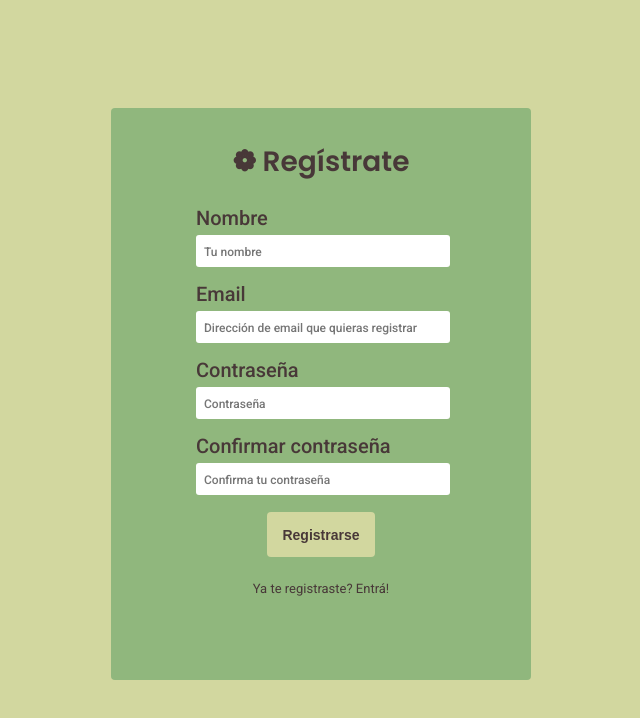
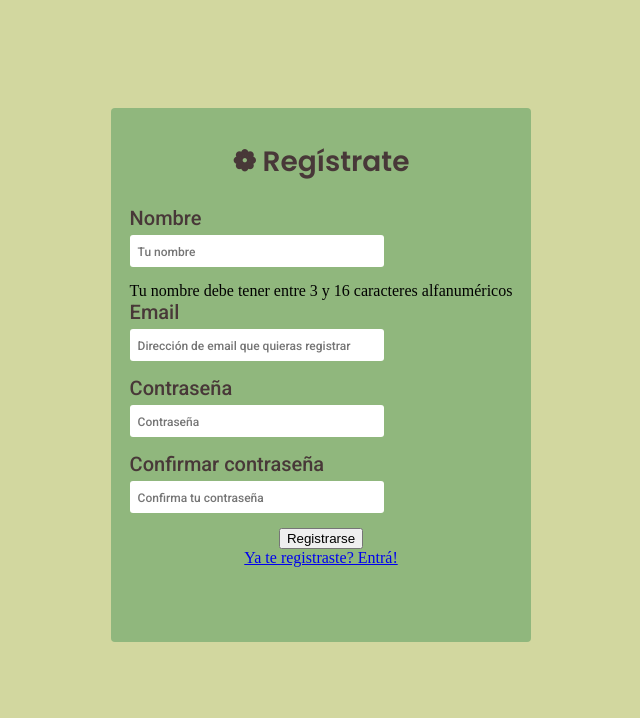
Before and after one commit to jinitsuga/Peka-front, a React (Create React App) app: page /register in a window 1280 px wide. Shown: the top 718 px of the page, without its empty margins (319-959 px from the left). Built offline with nearby package versions, Linux system fonts and the light colour scheme.

Commit message:
refactored register state and state handling functions. Finishing regex/patterns

```diff
--- a/src/Register/Register.js
+++ b/src/Register/Register.js
@@ -6,109 +6,69 @@ import Input from "../Shared/Input/Input";
 import { Form } from "react-router-dom";
 import { Button } from "../Shared/Button";
 import { Enlace } from "../Shared/Enlace";
+import { ErrorMessage } from "../Shared/ErrorMsg";
+// Make one singular handling function for every prop of that state, matching with target name
 
 export default function Register(props) {
-  const [name, setName] = useState({ name: null, error: false });
-  const [email, setEmail] = useState({ email: null, error: false });
-  const [password, setPassword] = useState({ password: null, error: false });
-  const [confirmPassword, setConfirmPassword] = useState({
-    confirmPassword: null,
-    error: false,
+  const [registrationData, setRegistrationData] = useState({
+    name: "",
+    email: "",
+    password: "",
+    passwordConfirm: "",
   });
 
   // Form data to loop through - potentially better in separate file?
   const formData = [
     {
-      name: "Nombre",
+      name: "name",
       label: "Nombre",
-      onChange: handleName,
+      key: 0,
+      onChange: handleChange,
       type: "text",
       required: true,
-      error: name.error,
       errorMessage:
         "Tu nombre debe tener entre 3 y 16 caracteres alfanuméricos",
       placeholder: "Tu nombre",
+      pattern: /^[a-zA-Z0-9_-]{3,16}$/,
     },
     {
-      name: "Email",
+      name: "email",
       label: "Email",
-      onChange: handleEmail,
+      key: 1,
+      onChange: handleChange,
       type: "email",
       required: true,
-      error: email.error,
       errorMessage: "Ese formato de email no es válido.",
       placeholder: "Dirección de email que quieras registrar",
     },
     {
-      name: "Contraseña",
+      name: "password",
       label: "Contraseña",
-      onChange: (e) => {
-        handlePassword(e);
-      },
+      key: 2,
+      onChange: handleChange,
       type: "password",
       required: true,
-      error: password.error,
       errorMessage:
         "Tu contraseña debe tener al menos 8 caracteres, una letra y un número.",
       placeholder: "Contraseña",
     },
     {
-      name: "Confirmar contraseña",
+      name: "passwordConfirm",
       label: "Confirmar contraseña",
-      onChange: handlePasswordConfirmation,
+      key: 3,
+      onChange: handleChange,
       type: "password",
       required: true,
-      error: confirmPassword.error,
       errorMessage: "Las contraseñas no son iguales.",
       placeholder: "Confirma tu contraseña",
     },
   ];
-
-  // Validation / state handling functions
-  function handleName(e) {
-    setName((oldName) => {
-      return { ...oldName, name: e.target.value };
-    });
-    const regex = /^[A-Za-z0-9_-]{2,16}$/;
-    !regex.test(name.name)
-      ? setName((oldName) => {
-          return { ...oldName, error: true };
-        })
-      : setName((oldName) => {
-          return { ...oldName, error: false };
-        });
-  }
-
-  function handleEmail(e) {
-    setEmail((oldEmail) => {
-      return { ...oldEmail, email: e.target.value };
-    });
-    const regex = /^([a-zA-Z0-9._%-]+@[a-zA-Z0-9.-]+.[a-zA-Z]{2,6})*$/;
-    !regex.test(email.email)
-      ? setEmail((oldEmail) => {
-          return { ...oldEmail, error: true };
-        })
-      : setEmail((oldEmail) => {
-          return { ...oldEmail, error: false };
-        });
-  }
-
-  function handlePassword(e) {
-    const regex = /^(?=.*[A-Za-z])(?=.*\d)[A-Za-z\d]{8,}$/;
-    !regex.test(password.password)
-      ? setPassword((oldPw) => {
-          return { ...oldPw, error: true };
-        })
-      : setPassword((oldPw) => {
-          return { ...oldPw, error: false };
-        });
-    setPassword((oldPw) => {
-      return { ...oldPw, password: e.target.value };
-    });
-  }
-  function handlePasswordConfirmation(e) {
-    setConfirmPassword((oldConfirm) => {
-      return { ...oldConfirm, confirmPassword: e.target.value };
+  const nameValid = formData[0].pattern.test(registrationData.name);
+  // state handling function
+  function handleChange(e) {
+    const { name, value } = e.target;
+    setRegistrationData((oldData) => {
+      return { ...oldData, [name]: value };
     });
   }
 
@@ -116,9 +76,23 @@ export default function Register(props) {
     <Wrapper>
       <Title primary>❁ Regístrate</Title>
       <FormWrapper>
-        {formData.map((el, index) => {
-          return <Input {...el} key={index} />;
-        })}
+        <div className="input-wrap">
+          <Input {...formData[0]}></Input>
+          {!nameValid ? (
+            <ErrorMessage>{formData[0].errorMessage}</ErrorMessage>
+          ) : (
+            ""
+          )}
+        </div>
+        <div className="input-wrap">
+          <Input {...formData[1]}></Input>
+        </div>
+        <div className="input-wrap">
+          <Input {...formData[2]}></Input>
+        </div>
+        <div className="input-wrap">
+          <Input {...formData[3]}></Input>
+        </div>
       </FormWrapper>
       <Button>Registrarse</Button>
       <Enlace to="/">Ya te registraste? Entrá!</Enlace>
--- a/src/Shared/Input/ErrorMsg.js
+++ b/src/Shared/ErrorMsg.js
@@ -1,7 +1,7 @@
 import styled, { css } from "styled-components";
 
 const ErrorMessage = styled.span`
-  display: ${(props) => (props.error ? "block" : "none")};
+  display: "block;
   font-size: 12px;
   color: red;
   max-width: 250px;
--- a/src/Shared/Input/Input.js
+++ b/src/Shared/Input/Input.js
@@ -1,12 +1,12 @@
 import React from "react";
 import { InputField } from "./InputField";
 import { Label } from "./Label";
-import { ErrorMessage } from "./ErrorMsg";
+import { ErrorMessage } from "../ErrorMsg";
 
 export default function Input(props) {
   return (
     <Label htmlFor="email" secondary={props.secondary}>
-      {props.name}
+      {props.label}
       <InputField
         placeholder={props.placeholder}
         value={props.value}
@@ -17,7 +17,7 @@ export default function Input(props) {
           props.onChange(e);
         }}
       ></InputField>
-      <ErrorMessage error={props.error}>{props.errorMessage}</ErrorMessage>
+      <ErrorMessage error={props.error}></ErrorMessage>
     </Label>
   );
 }
```
